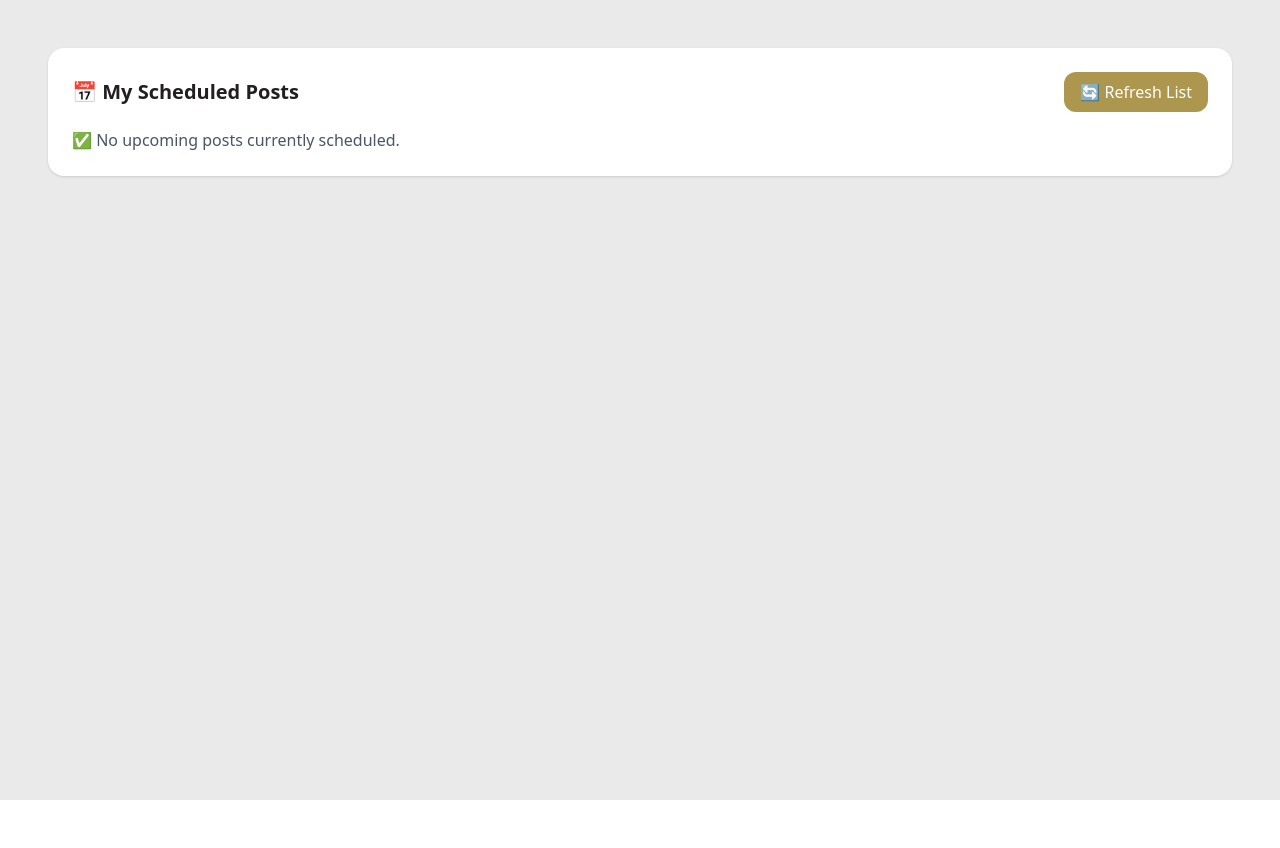
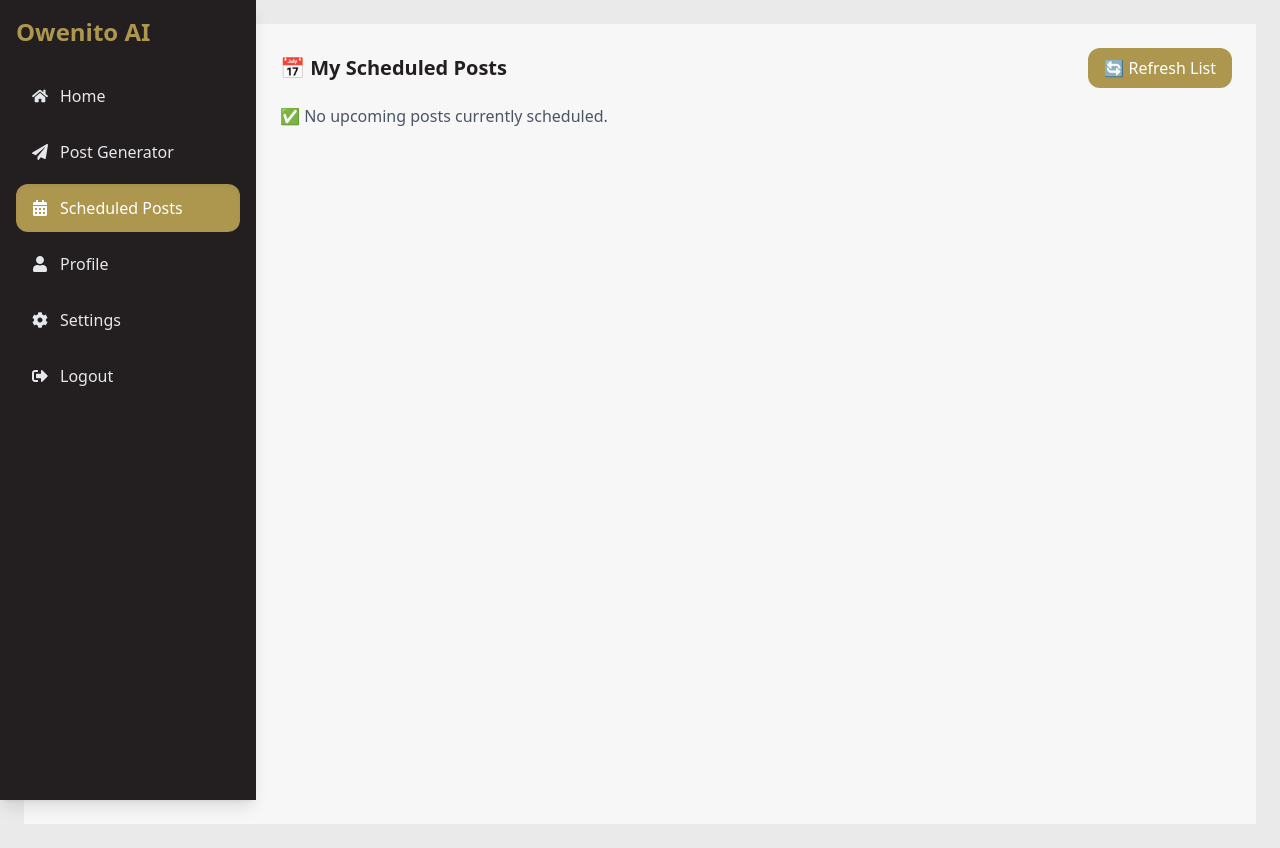
Before and after one commit to owennsofu01/social-media-generator, a React app in the folder frontend/: page /scheduled-posts in a window 1280 px wide. Before the commit the page ends 800 px from the top, so only its background shows below. Built offline with nearby package versions, Linux system fonts and the light colour scheme; the HTML template or start-up script is replaced by a standard one.

Commit message:
new update

```diff
--- a/frontend/src/components/Post/PostGenerator.jsx
+++ b/frontend/src/components/Post/PostGenerator.jsx
@@ -1,5 +1,6 @@
 import React, { useState, useRef, useEffect } from "react";
 import { useNavigate } from "react-router-dom";
+import Sidebar from "../../layout/Sidebar"; // include Sidebar
 import ChatMessage from "./ChatMessage";
 import ChatInput from "./ChatInput";
 import ScheduleModal from "./ScheduleModal";
@@ -135,9 +136,13 @@
   };
 
   return (
-    <div className="flex flex-col md:flex-row h-screen bg-[#F7F7F8]">
-      {/* Chat area */}
-      <div className="flex-1 flex flex-col">
+    <div className="flex h-screen bg-[#F7F7F8]">
+      {/* Sidebar */}
+
+
+      {/* Main content area */}
+      <div className="flex-1 flex flex-col md:pl-64">
+        {/* Chat messages */}
         <div className="flex-1 overflow-y-auto p-4 md:p-6 flex flex-col gap-4">
           {messages.map((msg, i) => (
             <ChatMessage
@@ -154,7 +159,7 @@
           )}
         </div>
 
-        {/* Chat input fixed on bottom */}
+        {/* Chat input fixed at bottom */}
         <div className="sticky bottom-0 bg-white border-t z-10">
           <ChatInput
             inputText={inputText}
@@ -167,7 +172,7 @@
         </div>
       </div>
 
-      {/* Schedule Modal */}
+      {/* Schedule modal */}
       <ScheduleModal
         modalOpen={modalOpen}
         setModalOpen={setModalOpen}
--- a/frontend/src/components/Post/ScheduledPostsList.jsx
+++ b/frontend/src/components/Post/ScheduledPostsList.jsx
@@ -1,4 +1,4 @@
-import React, { useEffect, useState } from "react";
+import React, { useState, useEffect } from "react";
 import Sidebar from "../../layout/Sidebar";
 
 const scheduledPostsUrl = "https://social-media-generator-jhsl.onrender.com/scheduled_posts";
@@ -42,10 +42,10 @@
   };
 
   return (
-    <div className="flex flex-col md:flex-row gap-4 p-4 md:p-6">
+    <div className="flex h-screen bg-[#F7F7F8]">
 
 
-      <div className="flex-1 bg-white p-4 md:p-6 rounded-2xl shadow space-y-4 overflow-x-auto">
+      <div className="flex-1 md:pl-64 p-4 md:p-6 overflow-x-auto">
         <div className="flex flex-col md:flex-row justify-between items-start md:items-center mb-4">
           <h3 className="text-xl font-semibold text-[#231F20]">📅 My Scheduled Posts</h3>
           <button
--- a/frontend/src/layout/Sidebar.jsx
+++ b/frontend/src/layout/Sidebar.jsx
@@ -14,7 +14,7 @@
 const Sidebar = () => {
   const navigate = useNavigate();
   const location = useLocation();
-  const [isOpen, setIsOpen] = useState(false); // Mobile menu open
+  const [isOpen, setIsOpen] = useState(false); // Mobile menu open state
 
   const menuItems = [
     { icon: <FaHome />, label: "Home", path: "/" },
@@ -33,7 +33,7 @@
 
   return (
     <>
-      {/* Header with Hamburger (mobile only) */}
+      {/* ======= Header for Mobile ======= */}
       <header className="md:hidden flex items-center justify-between bg-[#231F20] text-white p-4 shadow-md fixed w-full z-50">
         <h2 className="text-xl font-bold">Owenito AI</h2>
         <button onClick={() => setIsOpen(true)}>
@@ -41,20 +41,43 @@
         </button>
       </header>
 
-      {/* Sidebar overlay + slide-in menu */}
+      {/* ======= Desktop Sidebar (Always visible) ======= */}
+      <aside className="hidden md:flex fixed top-0 left-0 h-full w-64 bg-[#231F20] text-white shadow-lg flex-col p-4">
+        <h2 className="text-2xl font-bold mb-6 text-[#AD974F]">Owenito AI</h2>
+        <nav className="flex flex-col gap-2">
+          {menuItems.map((item, index) => {
+            const isActive = location.pathname === item.path;
+            return (
+              <button
+                key={index}
+                onClick={() => handleNavigation(item.path)}
+                className={`flex items-center gap-3 px-4 py-3 rounded-xl transition-all duration-200 text-left w-full ${
+                  isActive
+                    ? "bg-[#AD974F] text-white shadow-inner"
+                    : "hover:bg-[#AD974F]/80 text-gray-200"
+                }`}
+              >
+                {item.icon}
+                <span>{item.label}</span>
+              </button>
+            );
+          })}
+        </nav>
+      </aside>
+
+      {/* ======= Mobile Sidebar (Slide-in) ======= */}
       <div
         className={`fixed top-0 left-0 h-full bg-[#231F20] text-white shadow-lg z-50 w-64 transform transition-transform duration-300 md:hidden ${
           isOpen ? "translate-x-0" : "-translate-x-full"
         }`}
       >
-        {/* Close button */}
-        <div className="flex justify-end p-4">
+        <div className="flex justify-between items-center p-4">
+          <h2 className="text-xl font-bold text-[#AD974F]">Owenito AI</h2>
           <button onClick={() => setIsOpen(false)}>
             <FaTimes size={24} />
           </button>
         </div>
 
-        {/* Menu Items */}
         <nav className="flex flex-col gap-2 px-4 mt-2">
           {menuItems.map((item, index) => {
             const isActive = location.pathname === item.path;
@@ -65,7 +88,7 @@
                 className={`flex items-center gap-3 px-4 py-3 rounded-xl transition-colors duration-200 w-full text-left ${
                   isActive
                     ? "bg-[#AD974F] text-white shadow-inner"
-                    : "hover:bg-[#AD974F] text-gray-200"
+                    : "hover:bg-[#AD974F]/80 text-gray-200"
                 }`}
               >
                 {item.icon}
@@ -76,7 +99,7 @@
         </nav>
       </div>
 
-      {/* Overlay */}
+      {/* ======= Overlay for Mobile ======= */}
       {isOpen && (
         <div
           className="fixed inset-0 bg-black opacity-50 z-40 md:hidden"
@@ -84,7 +107,7 @@
         ></div>
       )}
 
-      {/* Push content down so header does not cover it */}
+      {/* ======= Spacing below mobile header ======= */}
       <div className="md:hidden h-16"></div>
     </>
   );
```
Also changed, not shown: 1 other file (tests, documents, lock files or other folders).
